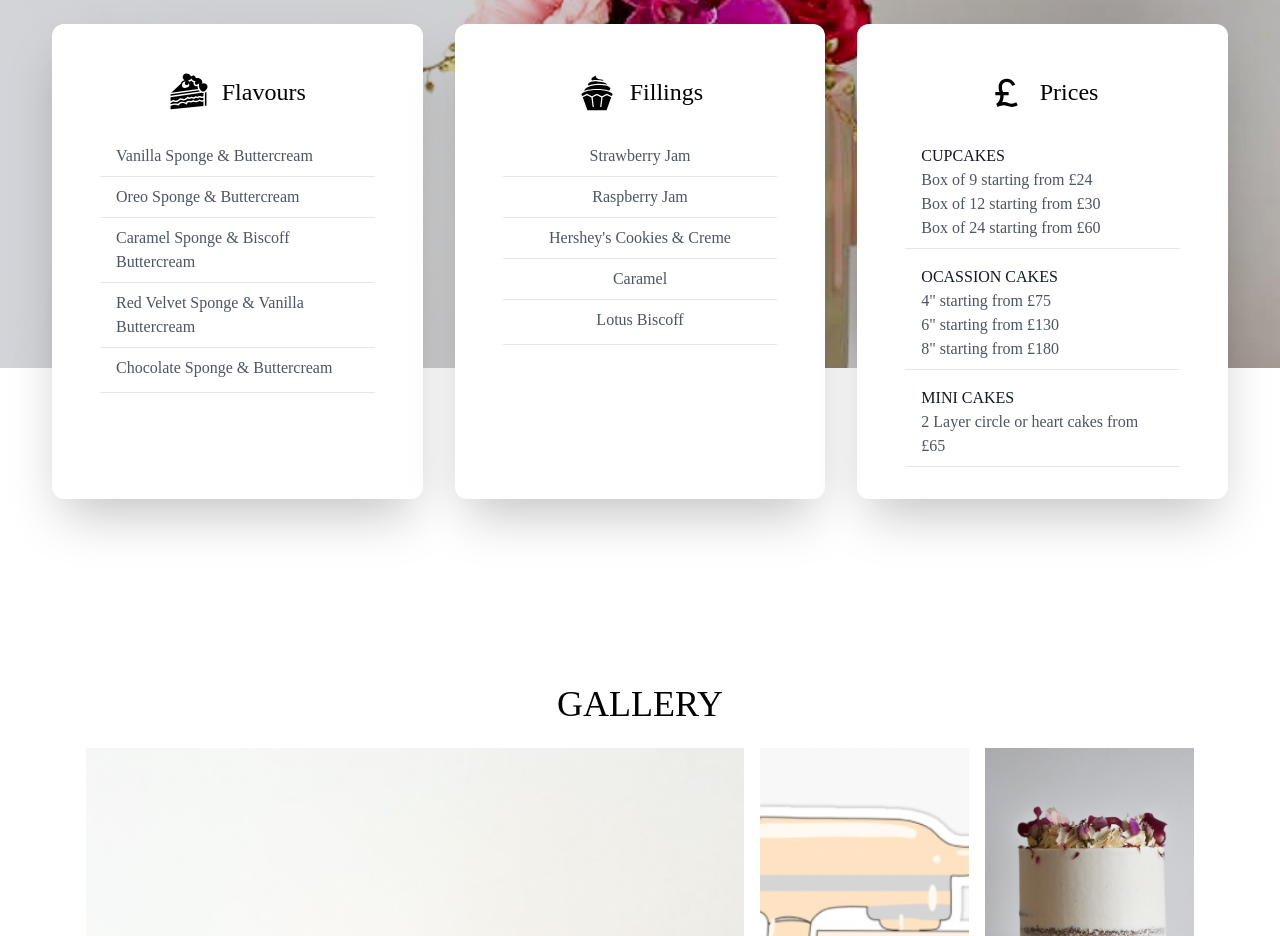
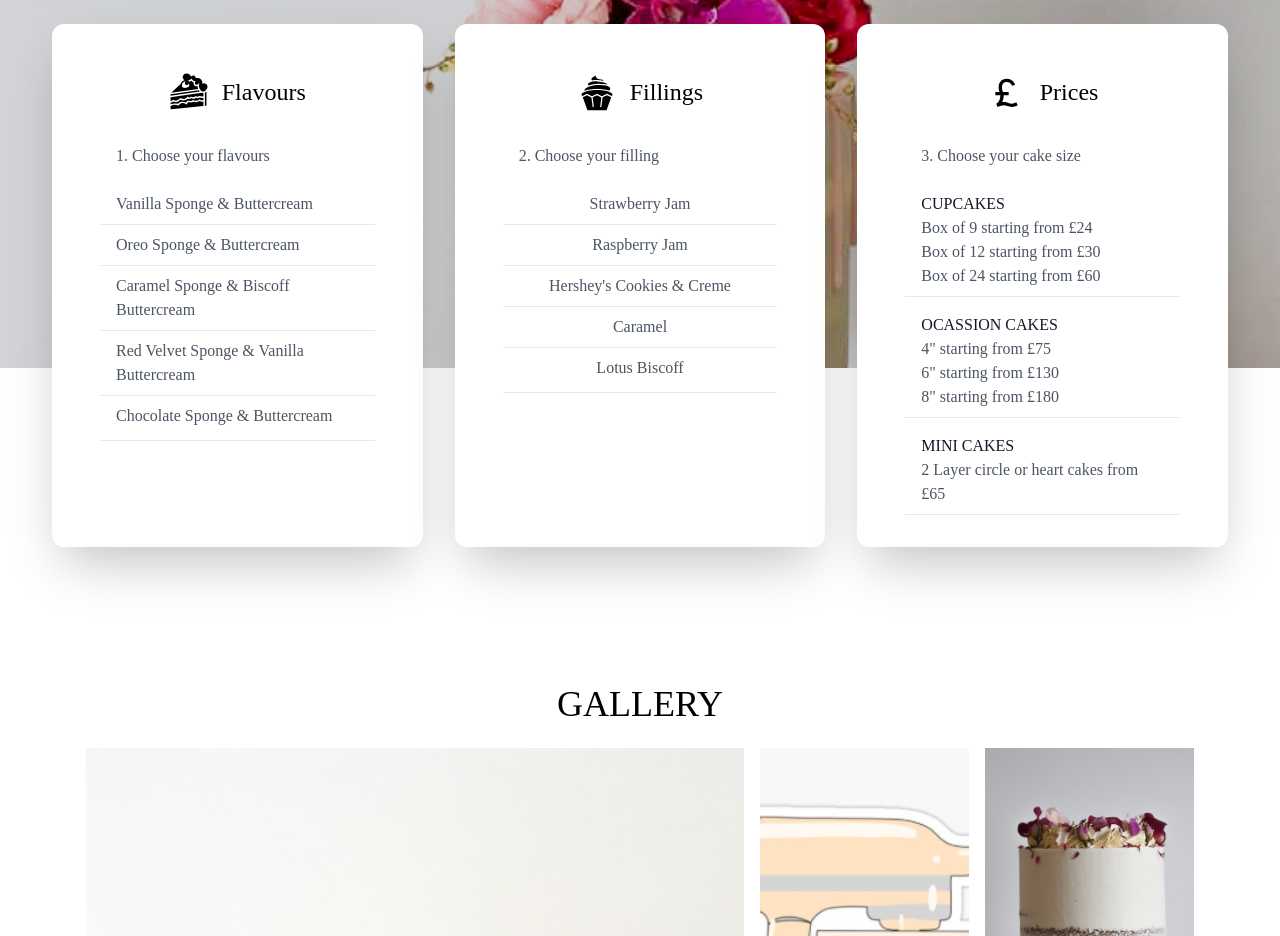
Before and after one commit to tlchambers/bespoke-cakes-website, a React (Create React App) app: page / in a window 1280 px wide. Shown: the part 2500-3436 px from the top of the page. Built offline with nearby package versions, Linux system fonts and the light colour scheme.

Commit message:
added in text - Guide on how to order cake

```diff
--- a/src/components/HowToOrder.jsx
+++ b/src/components/HowToOrder.jsx
@@ -56,6 +56,7 @@ const HowToOrder = () => {
 									Flavours
 								</h3>
 								<ul className="justify-center items-center text-gray-600">
+									<li className="py-2 mx-4 mt-2">1. Choose your flavours</li>
 									<li className="py-2 border-b mx-4 mt-2">
 										Vanilla Sponge & Buttercream
 									</li>
@@ -87,6 +88,9 @@ const HowToOrder = () => {
 								</h3>
 
 								<ul className="justify-center items-center text-center text-gray-600">
+									<li className="py-2 mx-4 mt-2 text-left">
+										2. Choose your filling
+									</li>
 									<li className="py-2 border-b mx-4 mt-2">Strawberry Jam</li>
 									<li className="py-2 border-b mx-4">Raspberry Jam</li>
 									<li className="py-2 border-b mx-4">
@@ -106,6 +110,9 @@ const HowToOrder = () => {
 								</h3>
 
 								<ul className="justify-center items-center text-gray-600">
+									<li className="py-2 mx-4 mt-2 text-left">
+										3. Choose your cake size
+									</li>
 									<li className="py-2 border-b mx-4 mt-2">
 										<span className=" text-gray-900">CUPCAKES</span>
 										<p>Box of 9 starting from £24</p>
```
